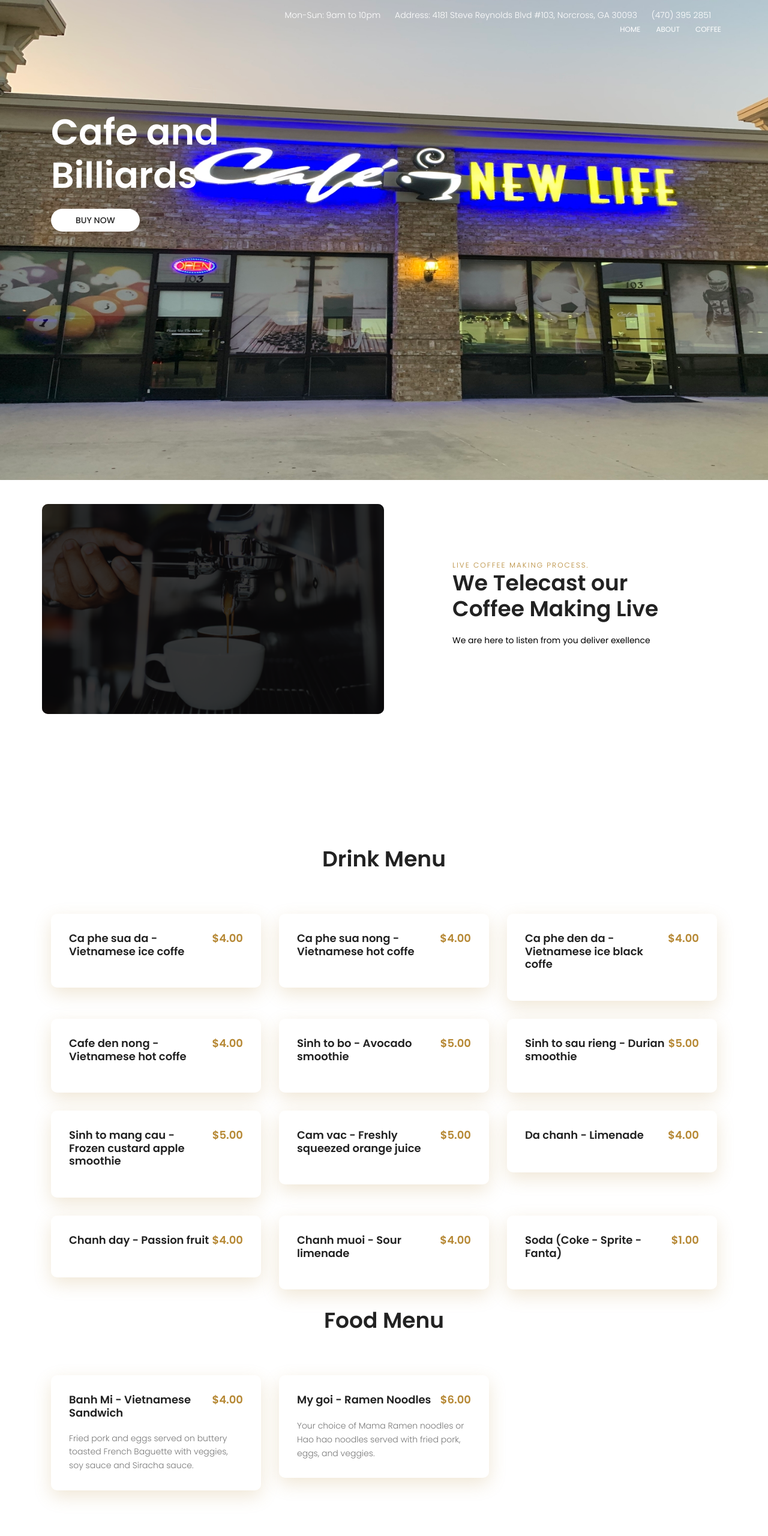
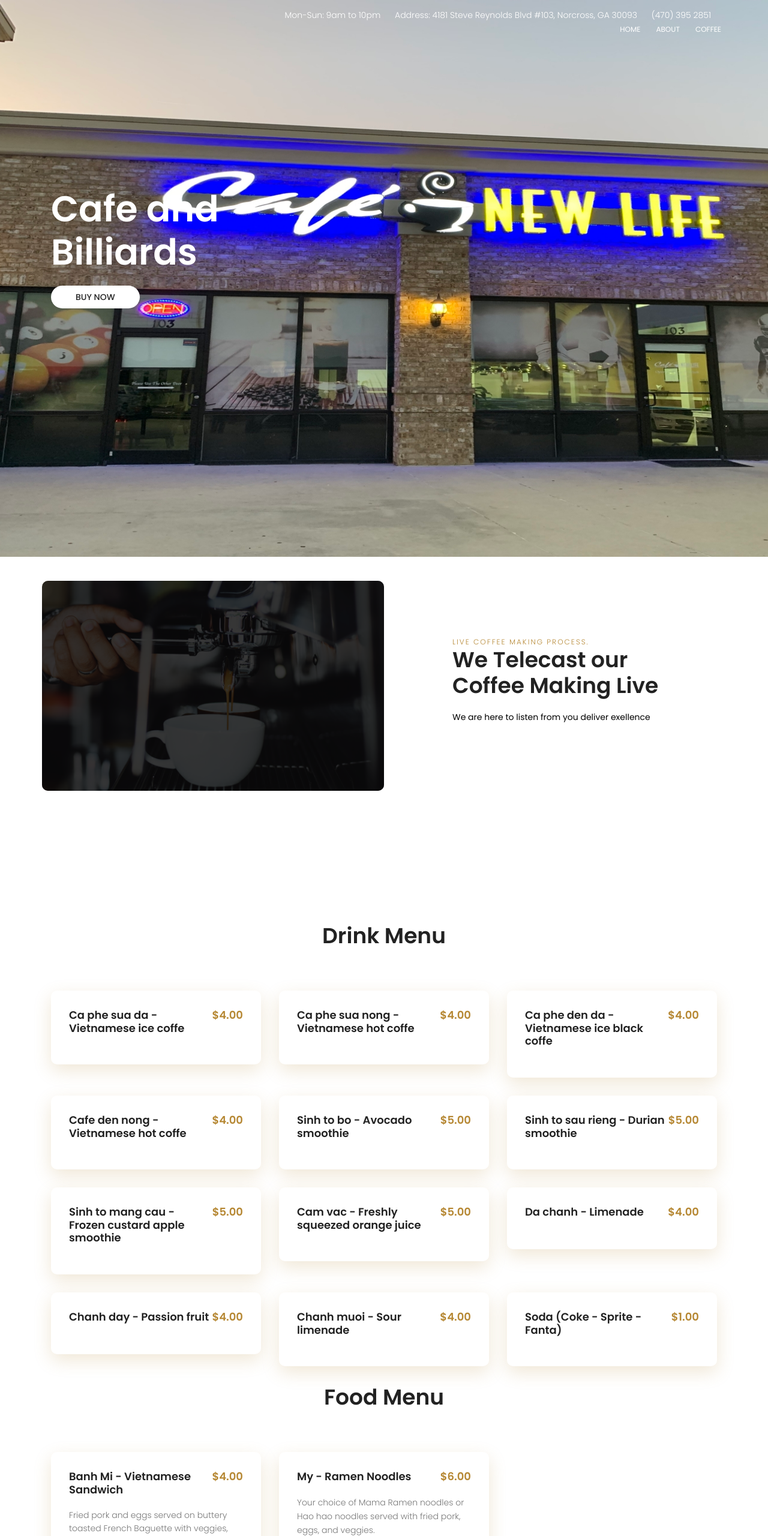
Before and after one commit to hoa-pham/new-life-coffee-site, a plain HTML site: page index.html in a window 1280 px wide. Shown: the top 2560 px of the page at 60% size. Drawn offline with nearby package versions, Linux system fonts and the light colour scheme; some packages are replaced by stand-ins of ours.

Commit message:
edit menu

```diff
--- a/css/main.css
+++ b/css/main.css
@@ -2283,6 +2283,8 @@
 }
 
 .banner-area {
+  padding-top: 10%;  /* slope */
+  margin: auto;
   background: url(../img/bg.jpg) center;
   background-size: cover;
 }
--- a/index.html
+++ b/index.html
@@ -256,7 +256,7 @@
 						<div class="col-lg-4">
 							<div class="single-menu">
 								<div class="title-div justify-content-between d-flex">
-									<h4>My goi - Ramen Noodles</h4>
+									<h4>My - Ramen Noodles</h4>
 									<p class="price float-right">
 										$6.00
 									</p>
```
